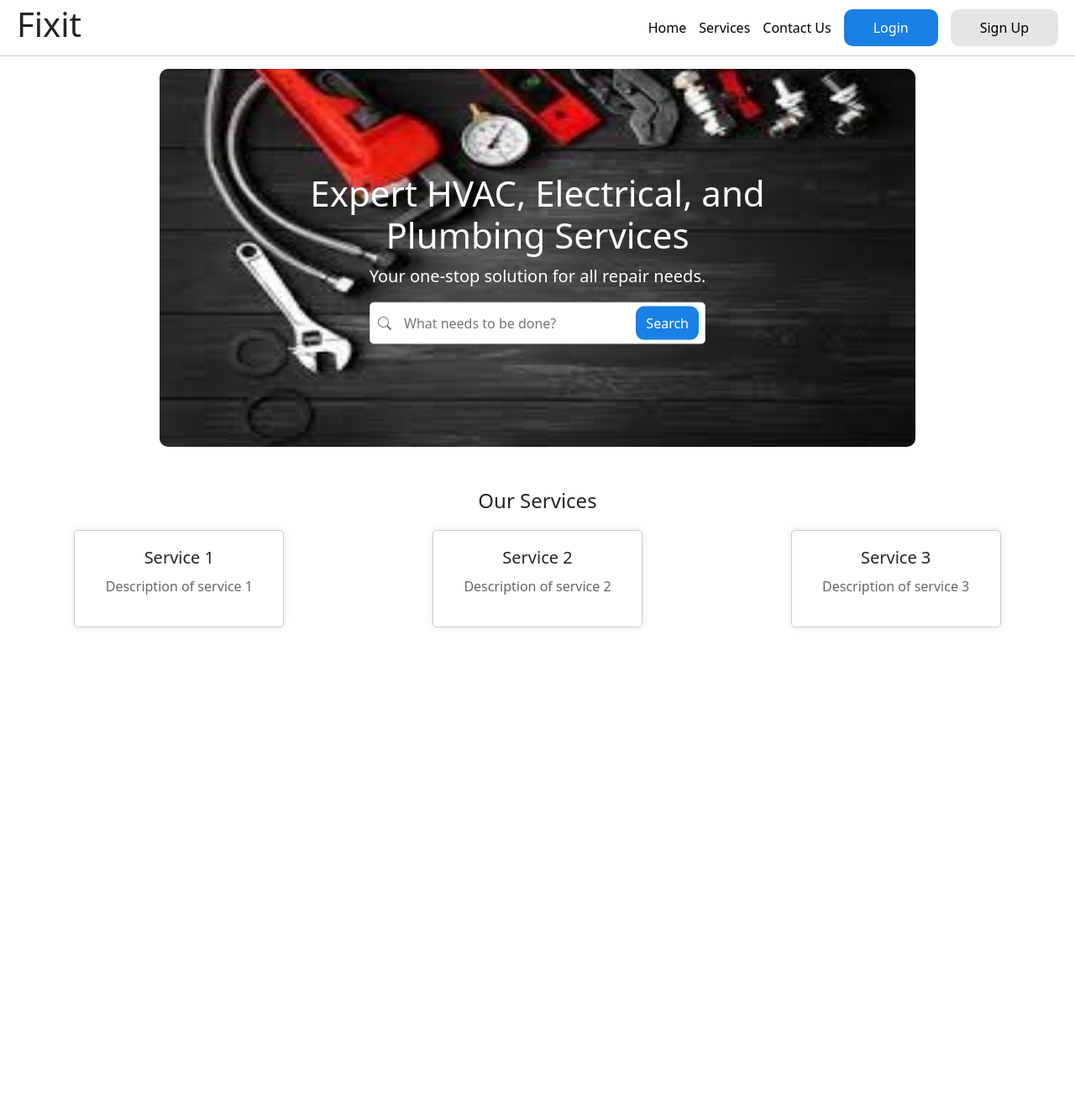
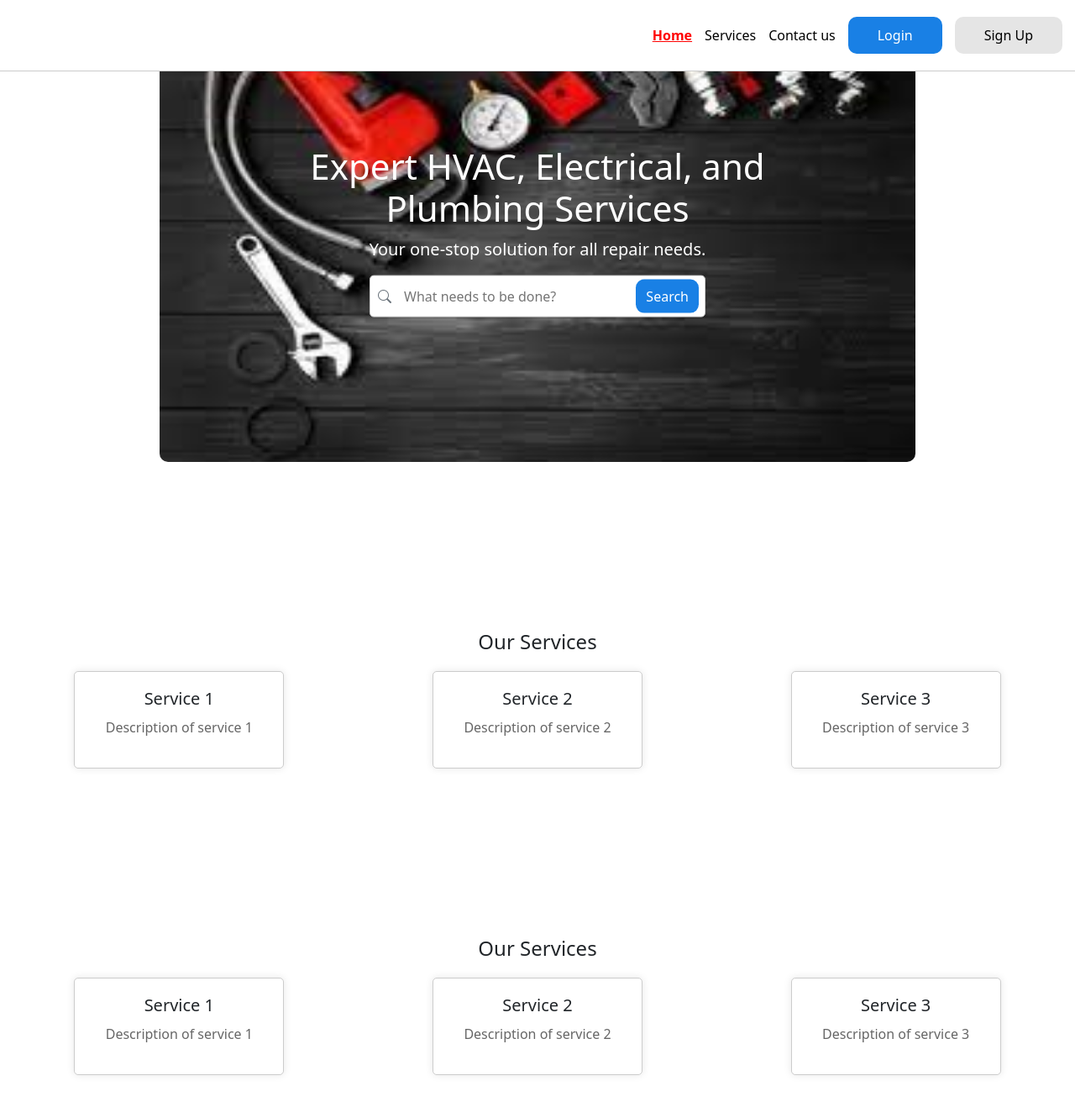
Before and after one commit to rajarajeswari10/TaskSchedulerApp, a React (Create React App) app in the folder frontend/: page / in a window 1280 px wide. Shown: the whole page at 84% size. Before the commit the page ends 800 px from the top, so only its background shows below. Built offline with nearby package versions, Linux system fonts and the light colour scheme.

Commit message:
Sai- commit-navbar-highlight
highlighting the navbar links when scrolled

```diff
--- a/frontend/src/components/auth/Home.jsx
+++ b/frontend/src/components/auth/Home.jsx
@@ -1,23 +1,18 @@
 import React from 'react';
-import { Link } from 'react-router-dom';
+
 import './../../styles/Home.css';
 import image from './image.jpeg'; // Import the image
+import Navbar from './navbar';
 
 const Home = () => {
     return (
         <div>
-            <div className="nav-container">
-                <h1>Fixit</h1>
-                <nav>
-                    <a href="/">Home</a>
-                    <a href="/">Services</a>
-                    <a href="/" className="move-right">Contact Us</a>
-                </nav>
-                <Link to="/Login"><button className="login-btn">Login</button></Link>
-                <Link to="/Signup"><button className="signup-btn">Sign Up</button></Link>
-            </div>
+
+              <Navbar/>
+
+            <section id='section1'>
             <div className="image-container">
-                <img src={image} alt="Image Description" className="background-image" />
+                <img src={image} alt=" Description" className="background-image" />
                 <div className="image-text">
                     <h1>Expert HVAC, Electrical, and Plumbing Services</h1>
                     <p>Your one-stop solution for all repair needs.</p>
@@ -28,6 +23,8 @@ const Home = () => {
                     </div>
                 </div>
             </div>
+            </section>
+            <section id='section2'>
             <div className="services-container">
                 <h2>Our Services</h2>
                 <div className="card-container">
@@ -48,6 +45,29 @@ const Home = () => {
                     </div>
                 </div>
             </div>
+            </section>
+            <section id='section3'>
+            <div className="services-container">
+                <h2>Our Services</h2>
+                <div className="card-container">
+                    {/* Card 1 */}
+                    <div className="card">
+                        <h3>Service 1</h3>
+                        <p>Description of service 1</p>
+                    </div>
+                    {/* Card 2 */}
+                    <div className="card">
+                        <h3>Service 2</h3>
+                        <p>Description of service 2</p>
+                    </div>
+                    {/* Card 3 */}
+                    <div className="card">
+                        <h3>Service 3</h3>
+                        <p>Description of service 3</p>
+                    </div>
+                </div>
+            </div>
+            </section>
         </div>
     );
 }
--- /dev/null
+++ b/frontend/src/components/auth/navbar.js
@@ -0,0 +1,41 @@
+// Navbar.js
+import React, { useState, useEffect } from 'react';
+import { Link } from 'react-router-dom';
+
+const Navbar = () => {
+ const [activeSection, setActiveSection] = useState('');
+
+
+ useEffect(() => {
+    const handleScroll = () => {
+      const sections = document.querySelectorAll('section');
+      let currentSection = '';
+
+      sections.forEach(section => {
+        const sectionTop = section.offsetTop;
+        const sectionHeight = section.clientHeight;
+        if (window.pageYOffset >= sectionTop - sectionHeight / 0.5) {
+          currentSection = section.getAttribute('id');
+        }
+      });
+
+      setActiveSection(currentSection);
+    };
+
+    window.addEventListener('scroll', handleScroll);
+    return () => window.removeEventListener('scroll', handleScroll);
+ }, []);
+
+ return (
+    <nav className="nav-container">
+
+       <a className={activeSection === 'section1' ? 'active' : ''} href="#section1">Home</a>
+       <a className={activeSection === 'section2' ? 'active' : ''}href="#section2">Services</a>
+       <a className={activeSection === 'section3' ? 'active' : ''}href="#section3">Contact us</a>
+      <Link to="/Login"><button className="login-btn">Login</button></Link>
+      <Link to="/Signup"><button className="signup-btn">Sign Up</button></Link>
+    </nav>
+ );
+};
+
+export default Navbar;
--- a/frontend/src/styles/Home.css
+++ b/frontend/src/styles/Home.css
@@ -1,20 +1,26 @@
-.nav-container {
+.nav-container  {
     display: flex;
-    justify-content: space-between;
+    justify-content: flex-end;
     align-items: center;
-    padding: 5px 20px;
+    padding: 20px 0px;
     border-bottom: 1px solid #ccc;
-    margin-bottom: -5px;
+    width: 100%;
+    position: fixed;
+    z-index: 1;
+    margin-bottom: 50px 0px;
+    background-color: #fff;
 }
 
-.nav-container nav {
-    margin-left: auto;
-}
-
-.nav-container nav a {
+.nav-container  a {
     color: black;
     text-decoration: none;
     margin-right: 15px;
+}
+
+.nav-container  a.active {
+    color: #1980E5; /* Change the color of the active link */
+    font-weight: bold; /* Make the active link bold */
+    text-decoration: underline; /* Underline the active link */
 }
 
 .login-btn {
@@ -24,7 +30,7 @@
     padding: 10px 35px;
     border-radius: 10px;
     cursor: pointer;
-    margin-right: 15px;
+    /* margin-right: 15px;  */
 }
 
 .login-btn:hover {
@@ -43,14 +49,19 @@
 .image-container {
     position: relative;
     text-align: center;
-    margin-top: 20px;
+
+}
+
+#section{
+    padding: 20px 0px;
 }
 
 .background-image {
+    margin-top: 50px;
     max-width: 100%;
     height: auto;
     width: 900px;
-    height: 450px;
+    height: 500px;
     border-radius: 10px;
 }
 
@@ -111,10 +122,13 @@
 
 .services-container {
     text-align: center;
-    margin-top: 50px;
+    margin-top: 200px;
+    margin-bottom: 40px;
+
 }
 
 .services-container h2 {
+    /* margin-top: 200; */
     font-size: 24px;
     margin-bottom: 20px;
 }
@@ -142,3 +156,8 @@
     font-size: 16px;
     color: #666;
 }
+
+.nav-container a.active {
+    color: red; /* Change this to your desired highlight color */
+    /* Add any other styles for the active link */
+}
```
